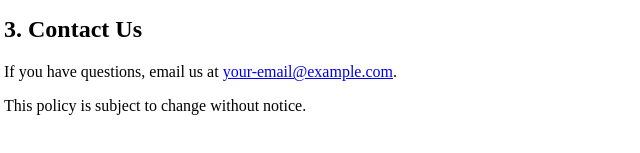
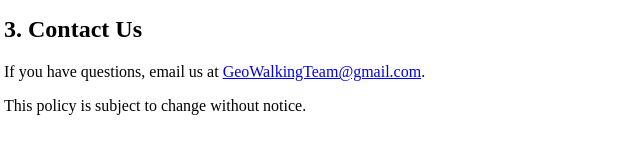
Before and after one commit to chlipalam/geowalking-privacy, a plain HTML site: page index.html in a window 1280 px wide. Shown: the part 271-424 px from the top of the page, 4-644 px from the left. Drawn offline with Linux system fonts and the light colour scheme.

Commit message:
Update index.html

```diff
--- a/index.html
+++ b/index.html
@@ -13,7 +13,7 @@
     <h2>2. How We Use Your Information</h2>
     <p>Location data is used solely for app functionality. We do not share your data with third parties.</p>
     <h2>3. Contact Us</h2>
-    <p>If you have questions, email us at <a href="mailto:chlipalam@gmail.com">your-email@example.com</a>.</p>
+    <p>If you have questions, email us at <a href="mailto:GeoWalkingTeam@gmail.com">GeoWalkingTeam@gmail.com</a>.</p>
     <p>This policy is subject to change without notice.</p>
 </body>
 </html>
```
